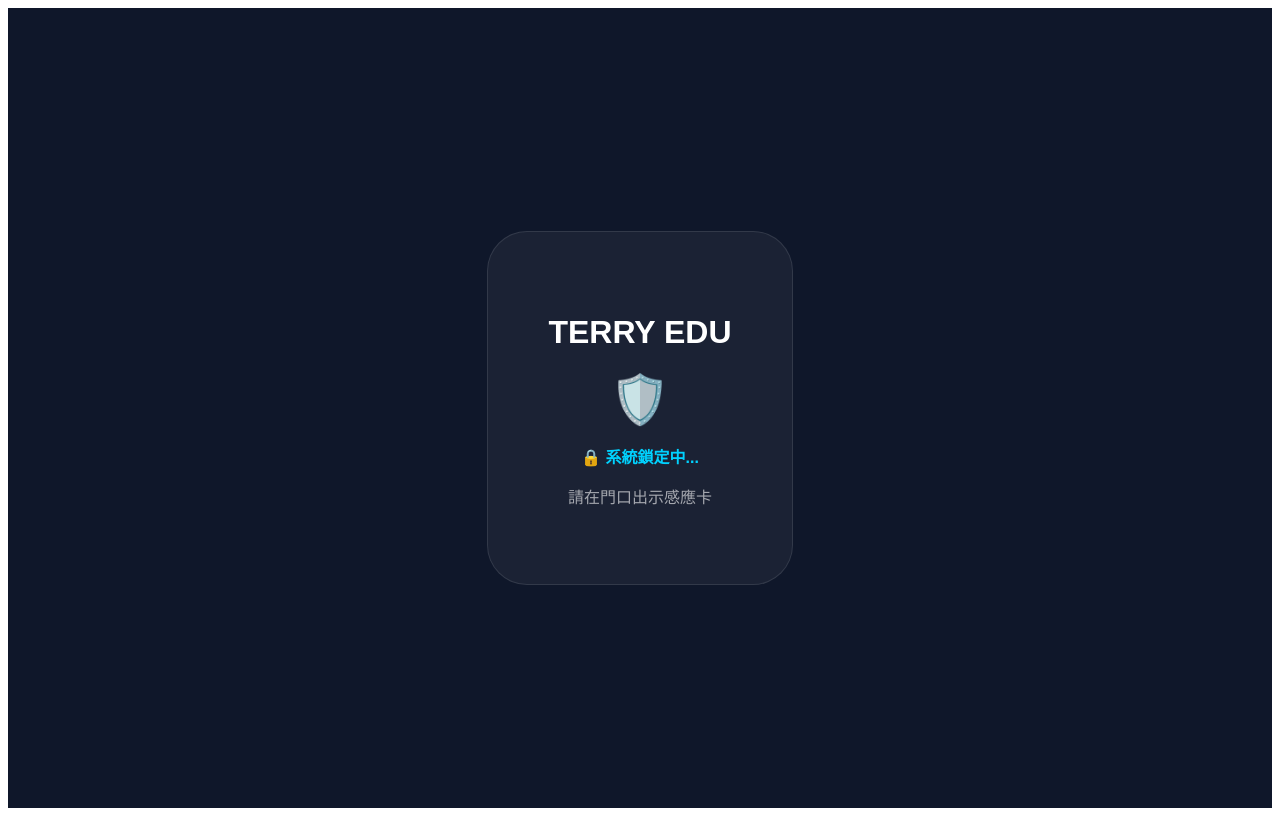
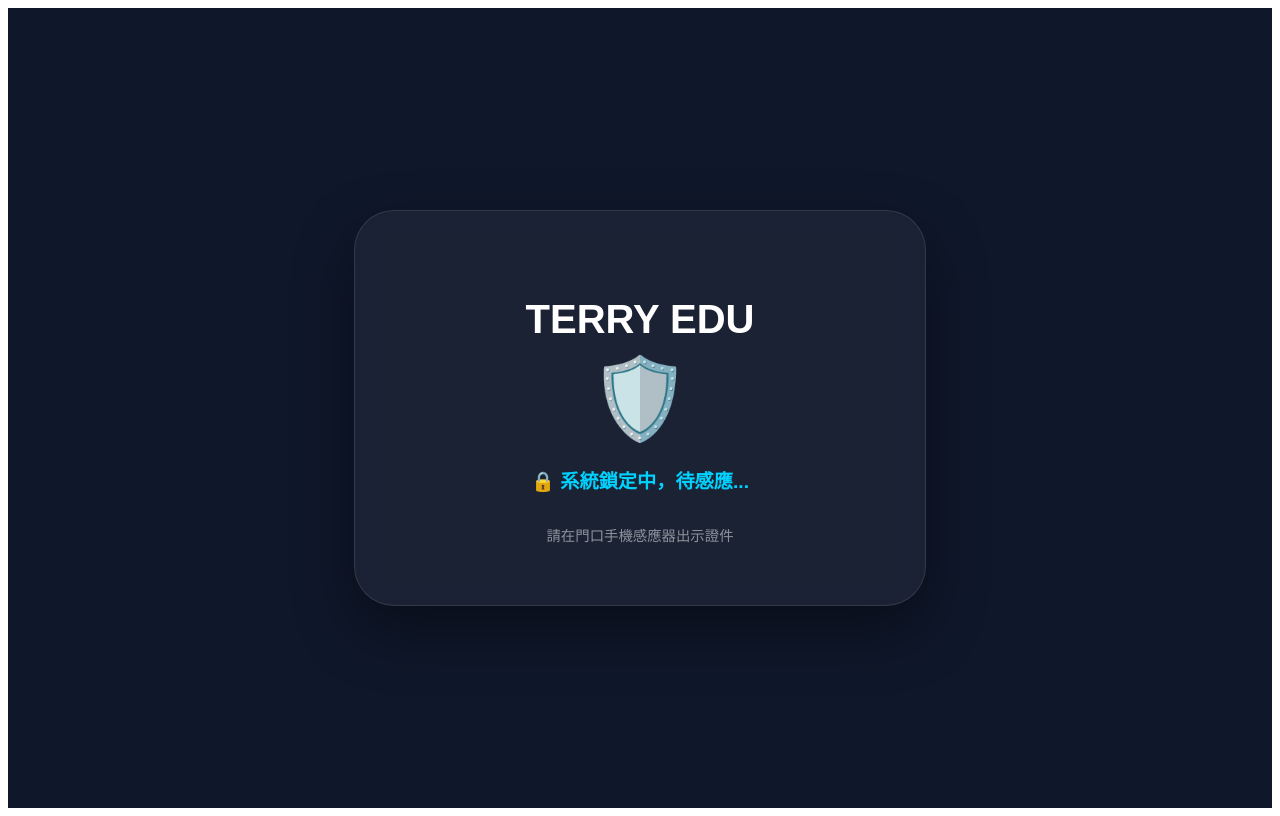
Before and after one commit to terry5333/nfc-test, a Next.js app: page / in a window 1280 px wide. Built offline with nearby package versions, Linux system fonts and the light colour scheme; no server answers; the database is empty.

Commit message:
Update index.js

```diff
--- a/pages/index.js
+++ b/pages/index.js
@@ -5,37 +5,56 @@ import { ref, onValue, get, set } from 'firebase/database';
 
 export default function Home() {
   const router = useRouter();
-  const [status, setStatus] = useState("🔒 系統鎖定中...");
+  const [status, setStatus] = useState("🔒 系統鎖定中，請感應卡片...");
+  const [isError, setIsError] = useState(false);
+
+  // 從 Vercel Env 抓取你的管理員神之卡 ID
   const MY_GOD_CARD = process.env.NEXT_PUBLIC_MY_GOD_CARD;
 
   useEffect(() => {
     const scanRef = ref(db, 'system/last_scan');
 
+    // 監聽 Firebase 上的掃描紀錄
     const unsubscribe = onValue(scanRef, async (snapshot) => {
       const data = snapshot.val();
-      if (!data || !data.id) return; // 如果已被抹除或是空的，就忽略
+      // 如果資料為空 (null)，代表目前沒有新卡感應
+      if (!data || !data.id) {
+        setStatus("🔒 系統鎖定中，待感應...");
+        setIsError(false);
+        return;
+      }
 
       const cardId = data.id;
 
-      // 1. 判定管理員
+      // 1. 判定是否為管理員（神之卡）
       if (cardId === MY_GOD_CARD) {
-        setStatus("✅ 管理員驗證成功...");
-        await set(ref(db, 'system/last_scan'), null); // 🚩 關鍵：立刻抹除雲端紀錄
-        router.push('/admin');
+        setStatus("✅ 管理員驗證成功，正在解鎖...");
+        setIsError(false);
+
+        // 🚩 關鍵：跳轉前先清空雲端資料，防止拔卡後重複讀取
+        await set(ref(db, 'system/last_scan'), null);
+
+        setTimeout(() => router.push('/admin'), 500);
         return;
       }
 
-      // 2. 判定教師
-      const cleanId = cardId.replace(/:/g, '');
+      // 2. 判定是否為已授權的教師
+      const cleanId = cardId.replace(/:/g, ''); // 移除 ID 中的冒號
       const userSnap = await get(ref(db, `authorized_cards/${cleanId}`));
 
       if (userSnap.exists()) {
-        setStatus(`👋 歡迎 ${userSnap.val().name} 老師`);
-        await set(ref(db, 'system/last_scan'), null); // 🚩 關鍵：立刻抹除雲端紀錄
-        router.push('/teacher');
+        const userData = userSnap.val();
+        setStatus(`👋 歡迎 ${userData.name} 老師，登入中...`);
+        setIsError(false);
+
+        // 🚩 成功登入，同樣清空雲端資料
+        await set(ref(db, 'system/last_scan'), null);
+
+        setTimeout(() => router.push('/teacher'), 500);
       } else {
-        setStatus(`🚫 未授權卡片: ${cardId}`);
-        // 未授權卡片我們不抹除，讓管理員可以在 /admin 頁面看到它並註冊
+        setStatus(`🚫 未授權卡片 (${cardId})`);
+        setIsError(true);
+        // 未授權卡片不自動抹除，讓管理員可以在 /admin 頁面看到它並進行註冊
       }
     });
 
@@ -43,16 +62,19 @@ export default function Home() {
   }, [router, MY_GOD_CARD]);
 
   return (
-    <div style={pageStyle}>
+    <div style={containerStyle}>
       <div style={cardStyle}>
-        <h1>TERRY EDU</h1>
-        <div style={{ fontSize: '3rem' }}>🛡️</div>
-        <p style={{ color: '#00d2ff', fontWeight: 'bold' }}>{status}</p>
-        <p style={{ opacity: 0.6 }}>請在門口出示感應卡</p>
+        <h1 style={{ fontSize: '2.5rem', marginBottom: '10px' }}>TERRY EDU</h1>
+        <div style={{ fontSize: '5rem', marginBottom: '20px' }}>{isError ? '❌' : '🛡️'}</div>
+        <p style={{ fontSize: '1.2rem', color: isError ? '#ff4b2b' : '#00d2ff', fontWeight: 'bold' }}>{status}</p>
+        <div style={{ marginTop: '30px', opacity: 0.5, fontSize: '0.9rem' }}>
+          請在門口手機感應器出示證件
+        </div>
       </div>
     </div>
   );
 }
 
-const pageStyle = { display: 'flex', justifyContent: 'center', alignItems: 'center', height: '100vh', background: '#0f172a', color: 'white', fontFamily: 'sans-serif' };
-const cardStyle = { textAlign: 'center', padding: '60px', borderRadius: '40px', background: 'rgba(255,255,255,0.05)', border: '1px solid rgba(255,255,255,0.1)' };
+// UI 樣式
+const containerStyle = { display: 'flex', justifyContent: 'center', alignItems: 'center', height: '100vh', background: '#0f172a', color: 'white', fontFamily: 'sans-serif' };
+const cardStyle = { textAlign: 'center', padding: '60px', borderRadius: '40px', background: 'rgba(255,255,255,0.05)', backdropFilter: 'blur(10px)', border: '1px solid rgba(255,255,255,0.1)', boxShadow: '0 25px 60px rgba(0,0,0,0.4)', width: '450px' };
```
